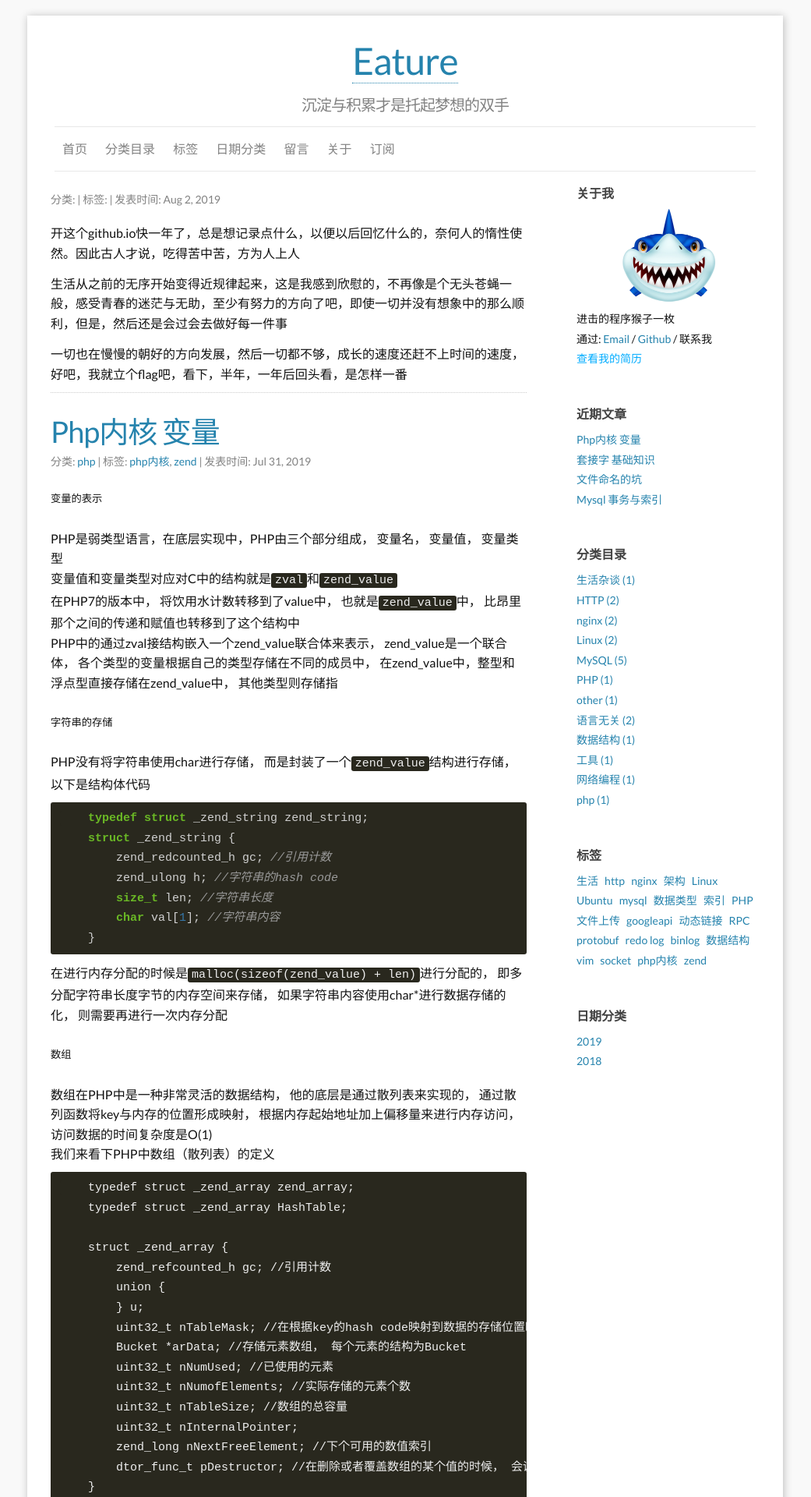
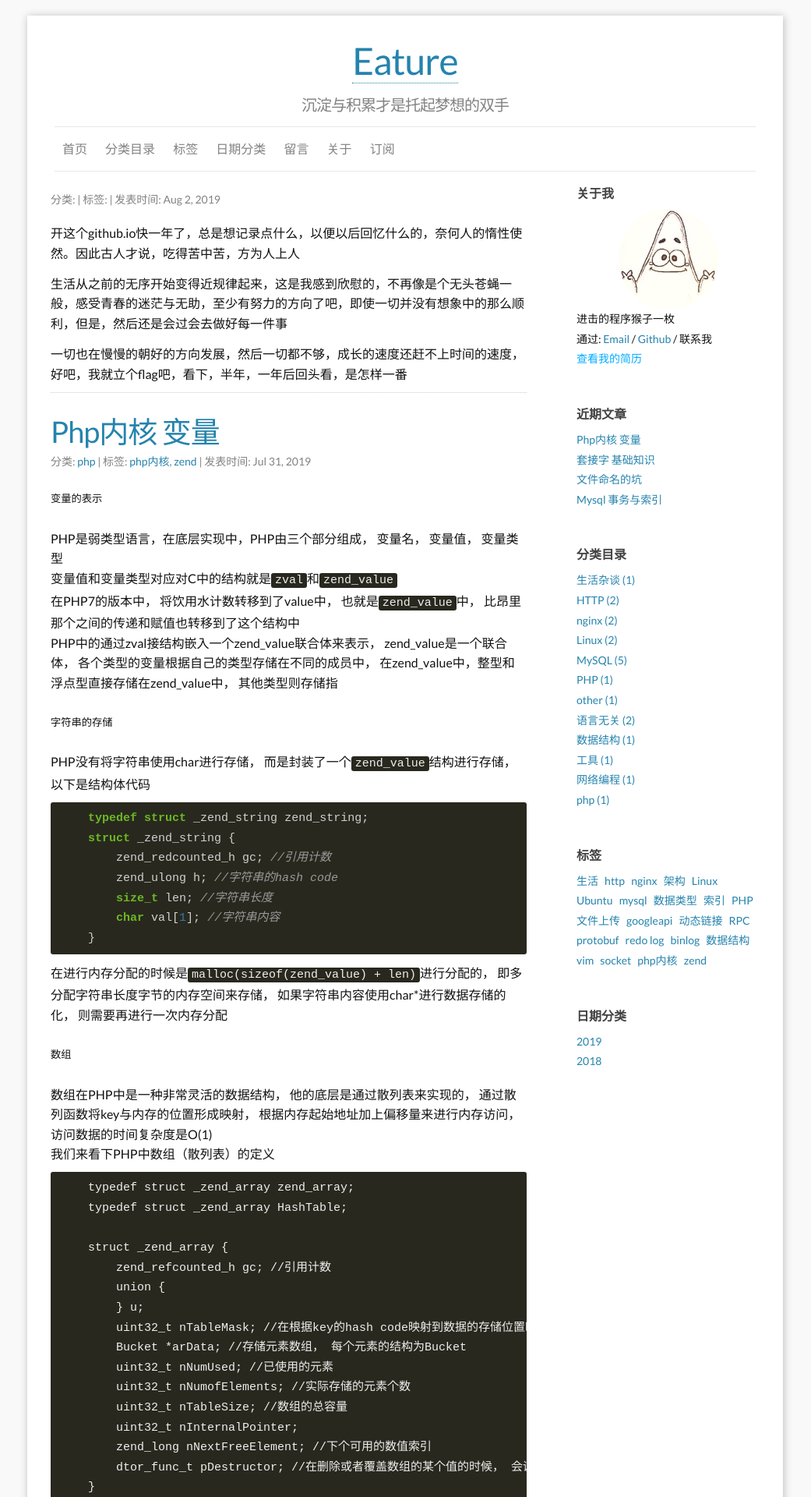
Before and after one commit to zoueature/zoueature.github.io, a Jekyll site: the page built from index.html, in a window 1280 px wide. Shown: the top 1920 px of the page at 78% size, without its empty margins (120-1161 px from the left). Built offline with Jekyll 4.4.1, drawn with Linux system fonts in a browser that asks for light colours; the list of posts is cut into pages by our own code.

Commit message:
Fix：修改头像

```diff
--- a/_config.yml
+++ b/_config.yml
@@ -15,7 +15,7 @@ github_username:  eaturezou
 disqus_shortname: Eature
 favicon:     "/images/fish.png"
 aboutme: 进击的程序猴子一枚 # these are shown on aboutme-sidebar.
-aboutme_photo: "/images/sharkfish.jpg"
+aboutme_photo: "/images/sharkfish.jpeg"
 google_analytics_key:  # put YOUR key here to enable tracking! (blank to disable)
 
 
```
Also changed, not shown: images/sharkfish.jpeg (added).
